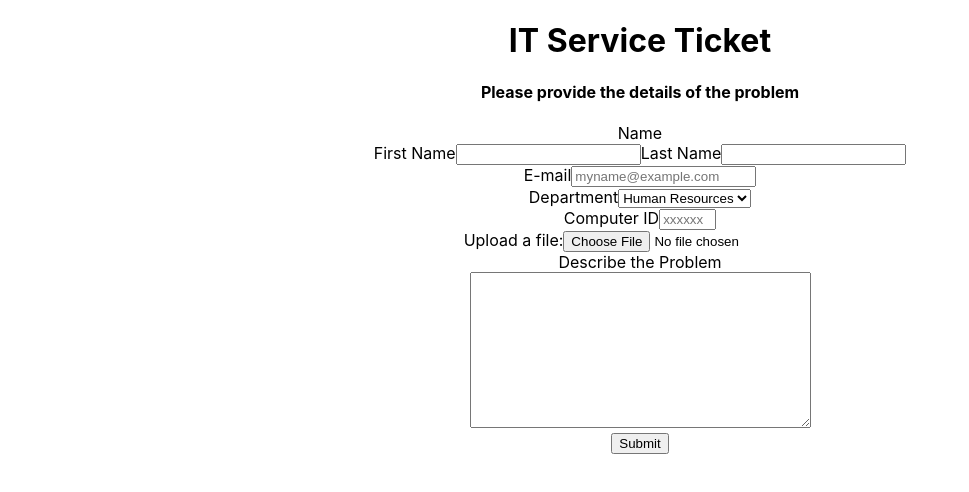
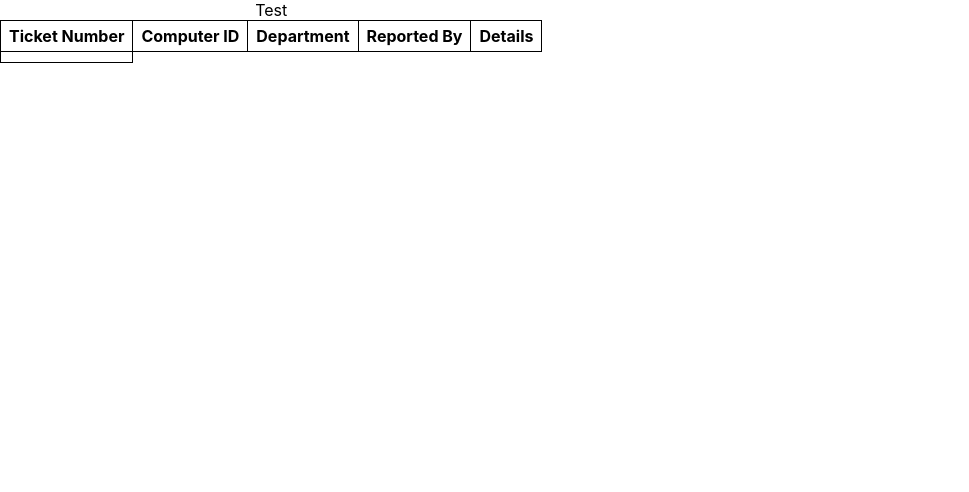
Before and after one commit to zachdev1/helpdesk-ticketing, a React (Create React App) app: page /dashboard in a window 1280 px wide. Shown: the top 492 px of the page, without its empty margins (0-969 px from the left). Built offline with nearby package versions, Linux system fonts and the light colour scheme; the HTML template or start-up script is replaced by a standard one.

Commit message:
added dashboard & update file structure

```diff
--- a/package.json
+++ b/package.json
@@ -8,6 +8,7 @@
     "@testing-library/user-event": "^13.5.0",
     "react": "^18.3.1",
     "react-dom": "^18.3.1",
+    "react-router-dom": "^6.23.1",
     "react-scripts": "5.0.1",
     "web-vitals": "^2.1.4"
   },
--- a/src/App.js
+++ b/src/App.js
@@ -1,52 +1,19 @@
+import React from 'react';
+import { BrowserRouter as Router, Route, Routes } from 'react-router-dom';
+import Dashboard from './pages/dashboard';
+import Form from './pages/form';
 import './App.css';
 
-function App() {
+
+const App = () => {
   return (
-    <div className="App">
-    <h1>IT Service Ticket</h1>
-    <h4>Please provide the details of the problem</h4>
-
-      <form id='form'>
-
-
-        <label for="name">Name</label><br></br>
-
-        <label for="first-name">First Name</label>
-        <input type='text' id='first-name' name='first-name'></input>
-
-        <label for="last-name">Last Name</label>
-        <input type='text' id='last-name' name='last-name'></input><br></br>
-
-        <label for="email">E-mail</label>
-        <input type='email' id='email' name='email' placeholder='myname@example.com'></input><br></br>
-
-        <label for="department">Department</label>
-        <select id="department" name="department">
-          <option value="Human Resources">Human Resources</option>
-          <option value="Accounting">Accounting</option>
-          <option value="Marketing">Marketing</option>
-          <option value="Sales">Sales</option>
-          <option value="IT">IT</option>
-          <option value="Legal">Legal</option>
-        </select><br></br>
-
-        <label for="computer-id">Computer ID</label>
-        <input type='text' inputMode='numeric' id='computer-id' name='computer-id' placeholder='xxxxxx' maxLength="6" size='4'></input>
-        <br></br>
-
-        <label for="file-name">Upload a file:</label>
-        <input type="file" id="file-name" name="file-name" accept="image/*,.pdf"></input>
-        <br></br>
-
-        <label for="describe-the-problem">Describe the Problem</label><br></br>
-        <textarea id="describe-the-problem" name='describe-the-problem' rows='10' cols='40'></textarea>
-        <br></br>
-
-        <input type='submit' id='submit-btn' value="Submit"></input>
-      </form>
-
-    </div>
+    <Router>
+      <Routes>
+        <Route path="/form" element={<Form />} />
+        <Route path="/dashboard" element={<Dashboard />} />
+      </Routes>
+    </Router>
   );
-}
+};
 
 export default App;
--- /dev/null
+++ b/src/pages/dashboard.css
@@ -0,0 +1,8 @@
+table {
+    border-collapse: collapse;
+  }
+
+td, th {
+    border: 1px solid;
+    padding: 5px 8px;
+}
--- /dev/null
+++ b/src/pages/dashboard.js
@@ -0,0 +1,25 @@
+import './dashboard.css';
+
+function dashboard() {
+    return (
+        <div className='dashboard'>
+            <table>
+                <caption>Test</caption>
+                    <thead>
+                        <tr>
+                            <th>Ticket Number</th>
+                            <th>Computer ID</th>
+                            <th>Department</th>
+                            <th>Reported By</th>
+                            <th>Details</th>
+                        </tr>
+                    </thead>
+                    <tbody>
+                        <th></th>
+                    </tbody>
+            </table>
+        </div>
+    );
+}
+
+export default dashboard;
--- /dev/null
+++ b/src/pages/form.js
@@ -0,0 +1,50 @@
+import React from 'react';
+import './form.css';
+
+const form = () => (
+    <div className="form">
+    <h1>IT Service Ticket</h1>
+    <h4>Please provide the details of the problem</h4>
+
+      <form id='form'>
+
+
+        <label for="name">Name</label><br></br>
+
+        <label for="first-name">First Name</label>
+        <input type='text' id='first-name' name='first-name'></input>
+
+        <label for="last-name">Last Name</label>
+        <input type='text' id='last-name' name='last-name'></input><br></br>
+
+        <label for="email">E-mail</label>
+        <input type='email' id='email' name='email' placeholder='myname@example.com'></input><br></br>
+
+        <label for="department">Department</label>
+        <select id="department" name="department">
+          <option value="Human Resources">Human Resources</option>
+          <option value="Accounting">Accounting</option>
+          <option value="Marketing">Marketing</option>
+          <option value="Sales">Sales</option>
+          <option value="IT">IT</option>
+          <option value="Legal">Legal</option>
+        </select><br></br>
+
+        <label for="computer-id">Computer ID</label>
+        <input type='text' inputMode='numeric' id='computer-id' name='computer-id' placeholder='xxxxxx' maxLength="6" size='4'></input>
+        <br></br>
+
+        <label for="file-name">Upload a file:</label>
+        <input type="file" id="file-name" name="file-name" accept="image/*,.pdf"></input>
+        <br></br>
+
+        <label for="describe-the-problem">Describe the Problem</label><br></br>
+        <textarea id="describe-the-problem" name='describe-the-problem' rows='10' cols='40'></textarea>
+        <br></br>
+
+        <input type='submit' id='submit-btn' value="Submit"></input>
+      </form>
+    </div>
+);
+
+export default form;
```
Also changed, not shown: src/pages/form.css (added), 1 other file (tests, documents, lock files or other folders).
